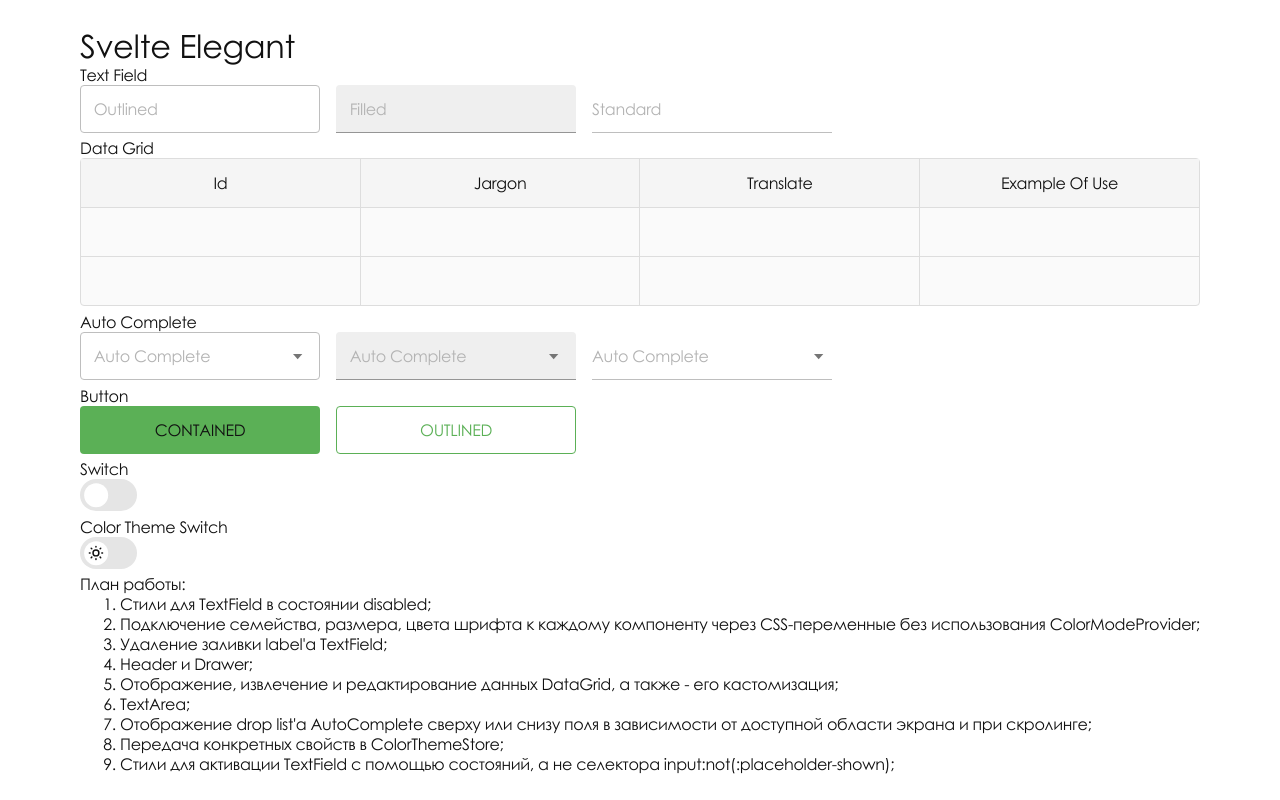
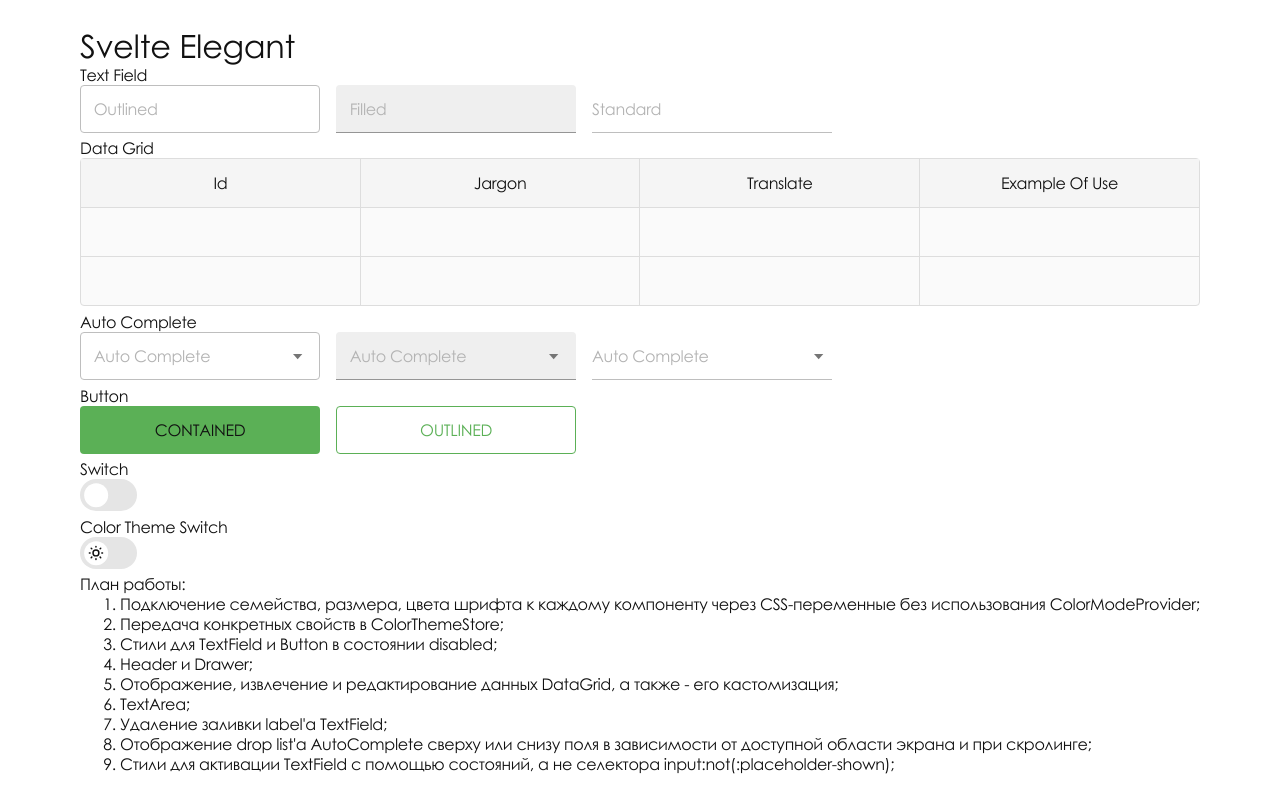
Before and after one commit to Myslitel666/Svelte-UI, a SvelteKit app: page / in a window 1280 px wide. Built offline with nearby package versions, Linux system fonts and the light colour scheme.

Commit message:
The terms of reference have been edited.

```diff
--- a/src/routes/+page.svelte
+++ b/src/routes/+page.svelte
@@ -79,14 +79,14 @@
 		</div>
 		<p class='heading'>План работы:</p>
 		<ol>
-			<li> Стили для TextField в состоянии disabled;</li>
 			<li> Подключение семейства, размера, цвета шрифта к каждому компоненту через CSS-переменные без использования ColorModeProvider; </li>
-			<li> Удаление заливки label'а TextField; </li>
+			<li> Передача конкретных свойств в ColorThemeStore; </li>
+			<li> Стили для TextField и Button в состоянии disabled;</li>
 			<li> Header и Drawer; </li>
 			<li> Отображение, извлечение и редактирование данных DataGrid, а также - его кастомизация; </li>
 			<li> TextArea; </li>
+			<li> Удаление заливки label'а TextField; </li>
 			<li> Отображение drop list'а AutoComplete сверху или снизу поля в зависимости от доступной области экрана и при скролинге; </li>
-			<li> Передача конкретных свойств в ColorThemeStore; </li>
 			<li> Стили для активации TextField с помощью состояний, а не селектора input:not(:placeholder-shown);</li>
 		</ol>
 	</div>
```
